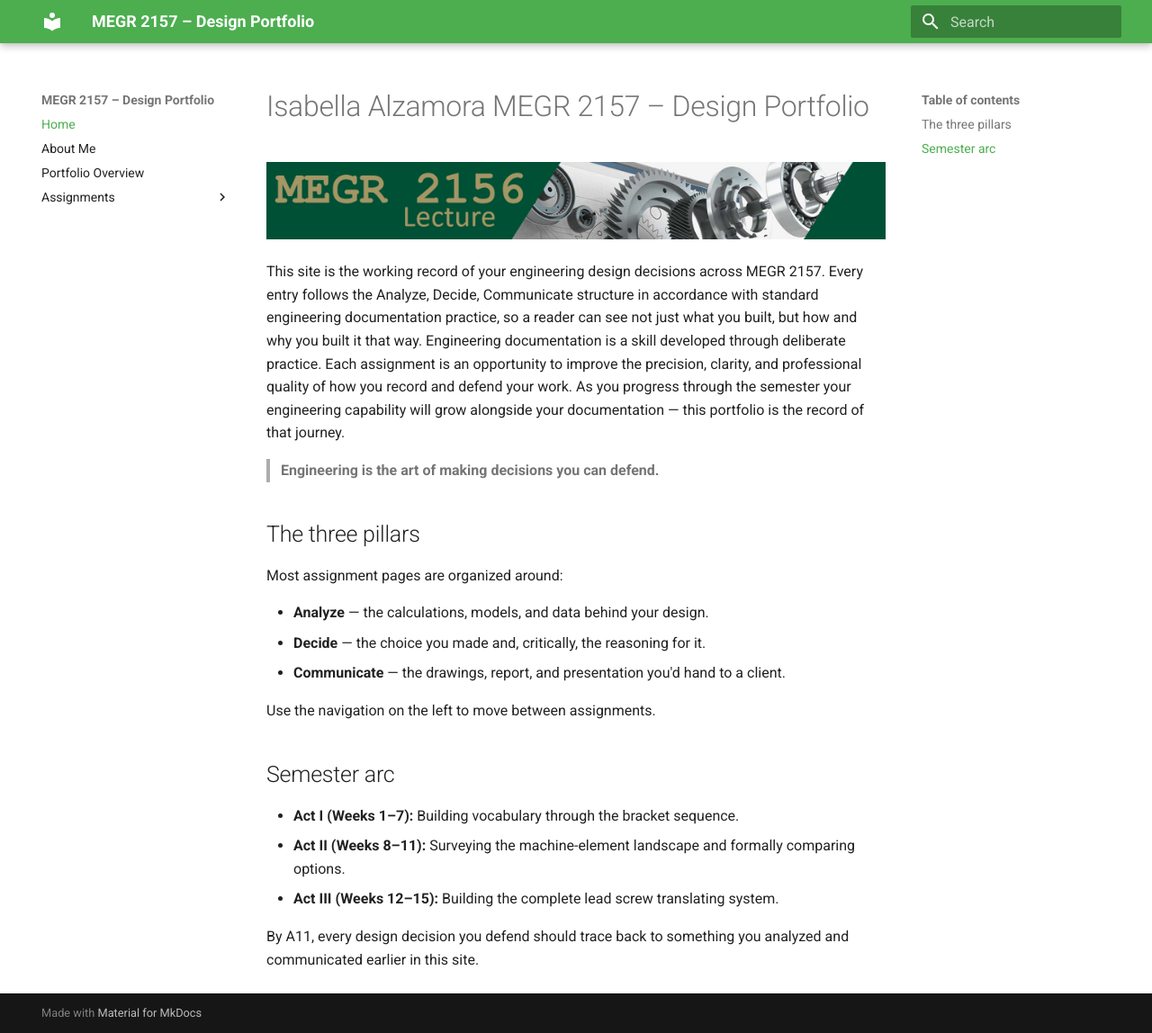
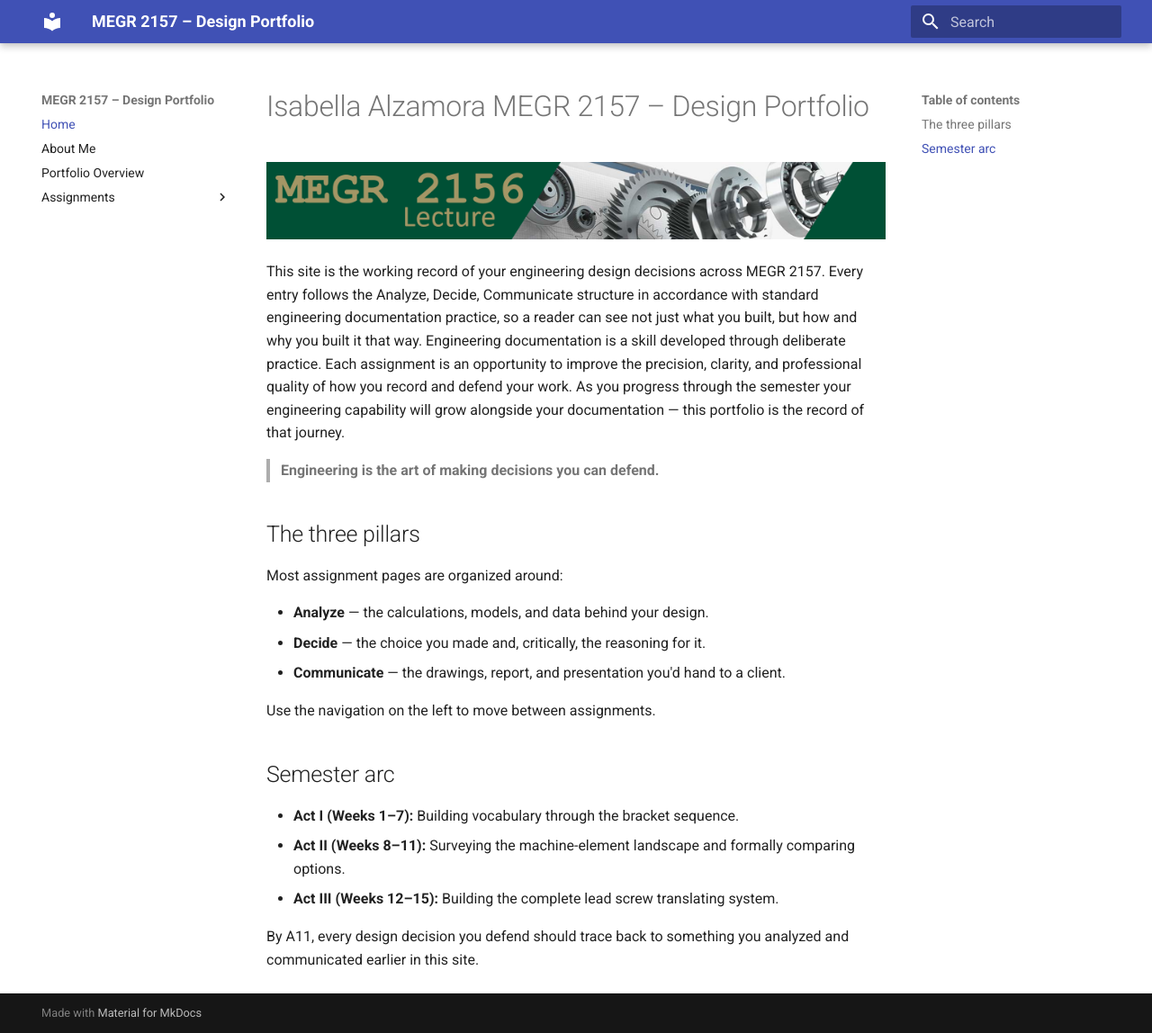
Before and after one commit to igarayal/Alzamora-MEGR2156-Portfolio, an MkDocs documentation site: the page built from docs/index.md, in a window 1280 px wide and 1148 px high. Shown: the whole window at 90% size. Built offline with MkDocs 1.6.1 and Material for MkDocs 9.7.7, drawn with Linux system fonts in a browser that asks for light colours.

Commit message:
Change primary color from green to light pink

```diff
--- a/mkdocs.yml
+++ b/mkdocs.yml
@@ -4,7 +4,7 @@ site_description: Design portfolio documentation, built with the Analyze / Decid
 theme:
   name: material
   palette:
-    primary: green
+    primary: light pink
   features:
     - navigation.instant
     - navigation.tracking
```
